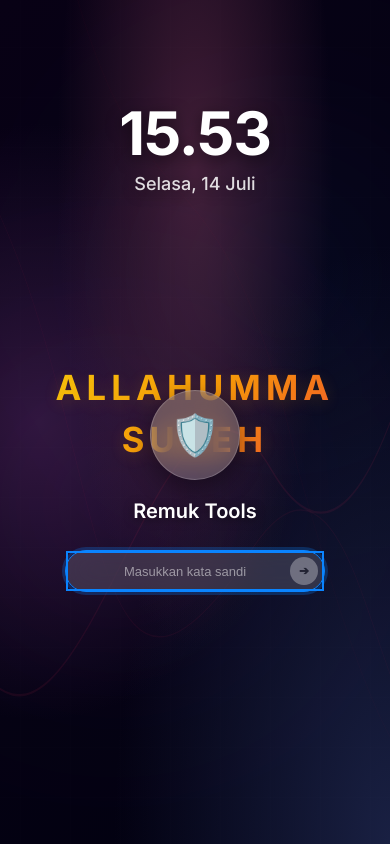
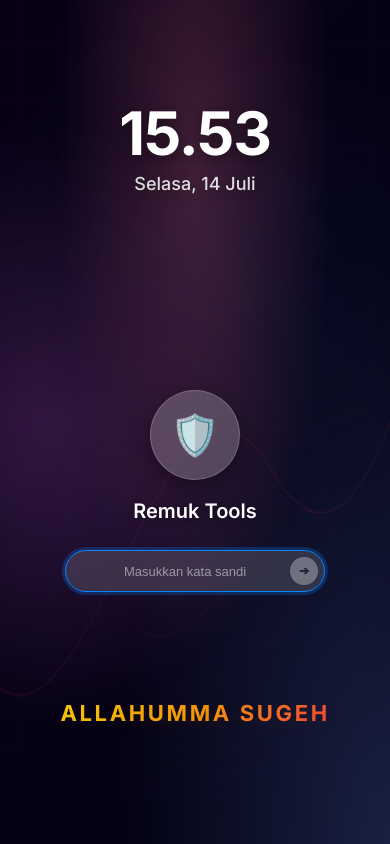
Before and after one commit to rezamubarock/remuk, a React (Vite) app: page / in a window 390 px wide. Built offline with nearby package versions, Linux system fonts and the light colour scheme.

Commit message:
fix: posisikan Allahumma Sugeh proporsional di bawah, hilangkan outline kotak focus textbox password, dan implementasikan auto-bypass lockscreen via Firestore IP hash

```diff
--- a/src/App.jsx
+++ b/src/App.jsx
@@ -78,8 +78,41 @@ const App = () => {
     }
   }, [isLocked, openApp]);
 
+  // Real-time network auto-unlock check
+  useEffect(() => {
+    if (isFirebaseReady && firebaseService?.db && isLocked) {
+      const checkAutoUnlock = async () => {
+        try {
+          const res = await fetch('https://api.ipify.org?format=json');
+          const data = await res.json();
+          if (data.ip) {
+            const utf8 = new TextEncoder().encode(data.ip);
+            const hashBuffer = await crypto.subtle.digest('SHA-256', utf8);
+            const hashArray = Array.from(new Uint8Array(hashBuffer));
+            const ipHash = hashArray.map((b) => b.toString(16).padStart(2, '0')).join('');
+
+            const { doc, getDoc } = await import('firebase/firestore');
+            const docRef = doc(firebaseService.db, 'notes', 'lockscreen_unlocked_ips');
+            const snap = await getDoc(docRef);
+
+            if (snap.exists()) {
+              const docData = snap.data();
+              if (docData.unlockedHashes && docData.unlockedHashes[ipHash] === true) {
+                sessionStorage.setItem('remuk_lockscreen_unlocked', 'true');
+                setIsLocked(false);
+              }
+            }
+          }
+        } catch (e) {
+          console.error('Network auto-unlock check bypassed due to connection or fetch error:', e);
+        }
+      };
+      checkAutoUnlock();
+    }
+  }, [isFirebaseReady, firebaseService, isLocked]);
+
   if (isLocked) {
-    return <Lockscreen onUnlock={() => setIsLocked(false)} />;
+    return <Lockscreen onUnlock={() => setIsLocked(false)} firebaseService={firebaseService} />;
   }
 
   return <DeviceShell />;
--- a/src/shell/Lockscreen.jsx
+++ b/src/shell/Lockscreen.jsx
@@ -12,7 +12,7 @@ const sha256 = async (string) => {
   return hashHex;
 };
 
-const Lockscreen = ({ onUnlock }) => {
+const Lockscreen = ({ onUnlock, firebaseService }) => {
   const [password, setPassword] = useState('');
   const [error, setError] = useState(false);
   const [loading, setLoading] = useState(false);
@@ -48,6 +48,31 @@ const Lockscreen = ({ onUnlock }) => {
       const inputHash = await sha256(password);
       if (inputHash === HASH_TARGET) {
         sessionStorage.setItem('remuk_lockscreen_unlocked', 'true');
+
+        // Save network IP hash to Firestore to bypass on future entries
+        if (firebaseService?.db) {
+          try {
+            const res = await fetch('https://api.ipify.org?format=json');
+            const data = await res.json();
+            if (data.ip) {
+              const utf8 = new TextEncoder().encode(data.ip);
+              const hashBuffer = await crypto.subtle.digest('SHA-256', utf8);
+              const hashArray = Array.from(new Uint8Array(hashBuffer));
+              const ipHash = hashArray.map((b) => b.toString(16).padStart(2, '0')).join('');
+
+              const { doc, setDoc } = await import('firebase/firestore');
+              const docRef = doc(firebaseService.db, 'notes', 'lockscreen_unlocked_ips');
+              await setDoc(docRef, {
+                unlockedHashes: {
+                  [ipHash]: true
+                }
+              }, { merge: true });
+            }
+          } catch (netErr) {
+            console.error('Failed to log network IP for auto-unlock:', netErr);
+          }
+        }
+
         onUnlock();
       } else {
         setError(true);
--- a/src/styles/shell.css
+++ b/src/styles/shell.css
@@ -530,11 +530,17 @@
   width: 100%;
   background: transparent;
   border: none;
-  outline: none;
+  outline: none !important;
   padding: 8px 36px 8px 16px;
   color: var(--text-primary);
   font-size: 14px;
   text-align: center;
+}
+
+.lockscreen__input:focus,
+.lockscreen__input:focus-visible {
+  outline: none !important;
+  box-shadow: none !important;
 }
 
 .lockscreen__input::placeholder {
--- a/src/styles/wallpaper.css
+++ b/src/styles/wallpaper.css
@@ -76,7 +76,9 @@
 /* ─── Wallpaper Centered Content ─── */
 .wallpaper-info {
   position: absolute;
-  inset: 0;
+  bottom: 130px;
+  left: 50%;
+  transform: translateX(-50%);
   display: flex;
   flex-direction: column;
   align-items: center;
@@ -85,20 +87,22 @@
   z-index: 1;
   padding: 24px;
   box-sizing: border-box;
+  width: 100%;
 }
 
 .wallpaper-sugeh {
   font-family: var(--font-sans);
-  font-size: 3.5rem;
+  font-size: 2.2rem;
   font-weight: 800;
   text-transform: uppercase;
-  letter-spacing: 0.15em;
-  margin: 0 0 24px 0;
+  letter-spacing: 0.12em;
+  margin: 0;
   background: linear-gradient(135deg, #FFD60A, #FF9F0A, #FF453A);
   -webkit-background-clip: text;
   -webkit-text-fill-color: transparent;
-  text-shadow: 0 4px 20px rgba(255, 159, 10, 0.2);
+  text-shadow: 0 4px 20px rgba(255, 159, 10, 0.15);
   text-align: center;
+  opacity: 0.85;
   animation: sugehPulse 3s ease-in-out infinite alternate;
 }
 
@@ -192,9 +196,11 @@
 }
 
 @media (max-width: 768px) {
+  .wallpaper-info {
+    bottom: 90px;
+  }
   .wallpaper-sugeh {
-    font-size: 2.2rem;
-    margin-bottom: 16px;
+    font-size: 1.4rem;
   }
   .wallpaper-diag {
     max-width: 100%;
```
